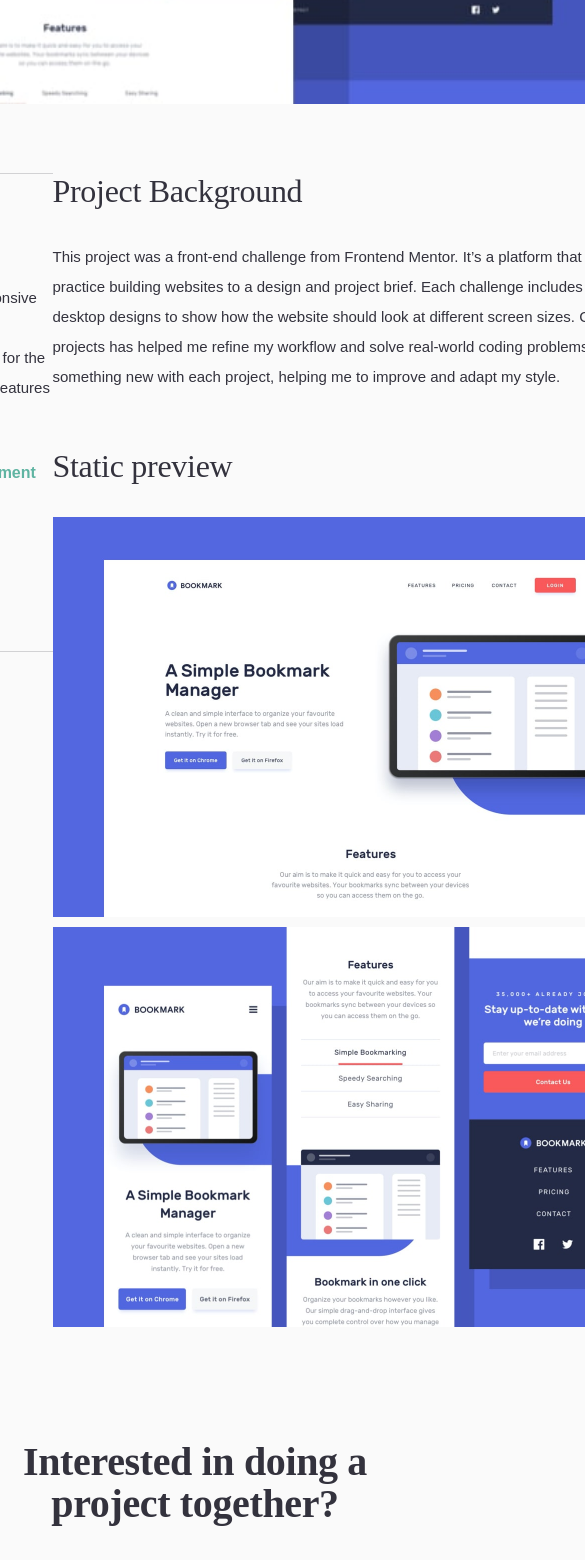
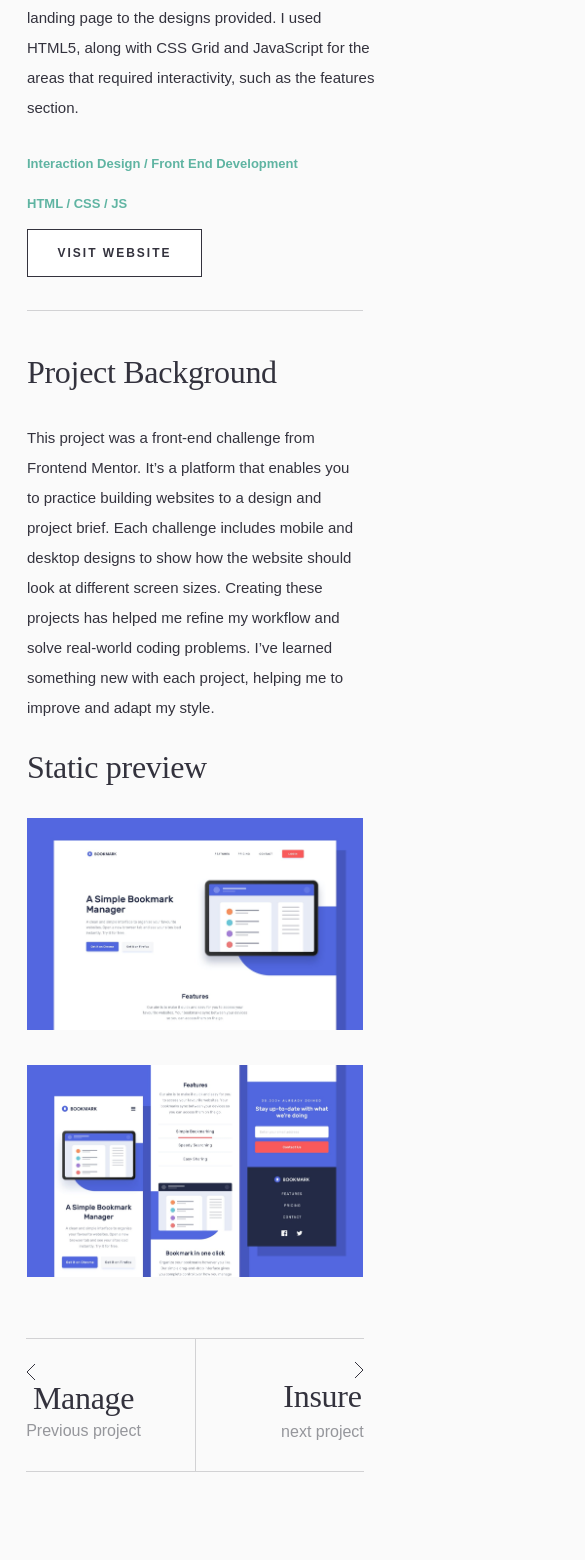
Before and after one commit to lukasviliams/portfolio, a Vue app: page /bookmark in a window 390 px wide. Shown: the part 432-1992 px from the top of the page, 585 px wide, since content can reach past the window. Built offline with nearby package versions, Linux system fonts and the light colour scheme.

Commit message:
responsive design for index page

```diff
--- a/public/index.html
+++ b/public/index.html
@@ -1,5 +1,5 @@
 <!DOCTYPE html>
-<html lang="">
+<html lang="en">
   <head>
     <meta charset="utf-8">
     <meta http-equiv="X-UA-Compatible" content="IE=edge">
--- a/src/App.vue
+++ b/src/App.vue
@@ -144,7 +144,7 @@ export default {
   justify-content: space-between;
   align-items: center;
 }
-#nav a {
+a {
   color: var(--grayish-dark-blue);
   text-decoration: none;
   font-size: 12px;
@@ -177,7 +177,7 @@ export default {
     margin: 2vh 8vw 0 8vw;
   }
   .links_container{
-    display: flex;
+    display: none;
     position: absolute;
     z-index: 100;
     top: 8vh;
@@ -191,7 +191,7 @@ export default {
     transition: all .5s ease-in-out;
     transform: translateX(1000px);
   }
-    #nav a {
+  a {
     color: #ffffff;
   }
   .hamburger_container{
@@ -207,6 +207,7 @@ export default {
 /* **********************Animation ****************************/
 .nav_animation{
   transform: translateX(0);
+  display: flex;
 }
 .isinvisible {
   display: none;
--- a/src/components/Footer-contact.vue
+++ b/src/components/Footer-contact.vue
@@ -55,7 +55,7 @@ export default {
 }
 .line{
     width: calc(100% - (38rem + 192px));
-    border-bottom: 1px solid var(--grayish-dark-blue);;
+    border-bottom: 1px solid rgba(51,50,61, .2);
 }
 .visible{
   opacity: 1;
--- a/src/components/Index-content.vue
+++ b/src/components/Index-content.vue
@@ -1,5 +1,6 @@
 <template>
   <div class="index_parrent">
+    <div class="index_container-wrapper">
       <div class="index_container-1">
         <div class="line" />
         <p class="font-h2">
@@ -20,6 +21,13 @@
         </button>
         <div class="line" />
       </div>
+      <div class="index_container-inner">
+        <p class="body_font-inner">
+          This project required me to build a fully responsive landing page to the designs provided.
+          I used HTML5, along with CSS Grid and JavaScript for the areas that required interactivity, such as the features section.
+        </p>
+      </div>
+    </div>
     <div class="index_container-2">
       <p class="font-h3">
         Project Background
@@ -37,8 +45,10 @@
       <div class="imgContainer">
         <picture>
           <source>
-          <source>
-          <source>
+          <source
+            media="(max-width:768px)"
+            srcset="../assets/images/detail/tablet/image-bookmark-preview-1@2x.jpg"
+          >
           <img
             class="imgContainer-img"
             src="../assets/images/detail/desktop/image-bookmark-preview-1@2x.jpg"
@@ -49,8 +59,10 @@
       <div class="imgContainer">
         <picture>
           <source>
-          <source>
-          <source>
+          <source
+            media="(max-width: 768px)"
+            srcset="../assets/images/detail/tablet/image-bookmark-preview-2@2x.jpg"
+          >
           <img
             class="imgContainer-img"
             src="../assets/images/detail/desktop/image-bookmark-preview-2@2x.jpg"
@@ -76,6 +88,9 @@ export default {
   justify-content: space-between;
   align-items: flex-start;
 }
+.index_container-wrapper{
+  display: flex;
+}
 .index_container-1{
     display: flex;
     flex-direction: column;
@@ -97,6 +112,17 @@ export default {
 .font-body2{
     text-align: left;
     margin-bottom: 3vh;
+}
+
+.body_font-inner {
+    font-family: 'Public Sans', sans-serif;
+    font-weight: 400;
+    font-size: 15px;
+    line-height: 30px;
+    letter-spacing: 0;
+
+    text-align: left;
+    display: none;
 }
 .index_container-1 > .font-body2 {
     height: 15rem;
@@ -129,4 +155,90 @@ export default {
   width: 100%;
   height: auto;
 }
+@media only screen and (max-width: 1250px) {
+  .index_parrent {
+    flex-direction: column;
+    align-items: center;
+  }
+
+  .index_container-1 > .font-body2 {
+    display: none;
+  }
+  .body_font-inner {
+    width: 34rem;
+    height: 15rem;
+    display: flex;
+    margin-top: 4vh;
+  }
+  .index_container-1 {
+    margin: 0;
+  }
+  .line {
+    display: none;
+  }
+  .index_container-wrapper {
+    width: 84%;
+    justify-content: space-evenly ;
+    border-top: 1px solid rgba(51,50,61, .2);
+    border-bottom: 1px solid rgba(51,50,61, .2);
+    margin-bottom: 5vh;
+  }
+  .font-body1 {
+    margin-bottom: 1rem;
+  }
+  .font-h2 {
+    margin-top: 4vh;
+    margin-bottom: 3vh;
+  }
+  .index_container-2 {
+    width: 84%;
+    margin: 0;
+    align-items: center;
+  }
+}
+@media only screen and (max-width: 850px) {
+  .index_container-wrapper {
+    justify-content: space-between;
+  }
+  .font-body1 {
+    font-size: 13px;
+  }
+  .index_container-2 {
+    align-items: flex-start;
+  }
+  .imgContainer-img {
+    margin-bottom: 3vh;
+  }
+}
+
+@media only screen and (max-width: 730px) {
+  .index_container-1 > .font-body2 {
+    display: block;
+  }
+  .body_font-inner {
+    display: none;
+  }
+  .index_container-1 {
+    width: 100%;
+    align-items: center;
+  }
+  .index_container-2 {
+    align-items: center;
+  }
+  .imgContainer {
+    width: 43rem;
+  }
+  .index_container-2 > .font-body2 {
+    height: fit-content;
+    width: 43rem;
+}
+}
+@media only screen and (max-width: 540px) {
+  .imgContainer, .index_container-2 > .font-body2  {
+    width: 100%;
+  }
+  .index_container-2, .index_container-1 {
+    align-items: flex-start;
+  }
+}
 </style>
--- a/src/components/Index-router.vue
+++ b/src/components/Index-router.vue
@@ -2,8 +2,8 @@
   <div class="index_router_parrent">
     <div class="index_router_container">
       <div class="left_container">
-        <div class="control_container">
         <svg
+          class="arrow_left"
           xmlns="http://www.w3.org/2000/svg"
           width="10"
           height="16"
@@ -12,18 +12,40 @@
           stroke="#33323D"
           d="M9 0L1 8l8 8"
         /></svg>
+        <div class="control_container-left">
           <router-link
+            class="font-h3"
             :to="{name: 'Manage'}"
           >
             Manage
+            <p class="font-body1">
+              Previous project
+            </p>
           </router-link>
-          <p>previous project</p>
         </div>
       </div>
       <div class="right_container">
-        <router-link :to="{name:'Insure'}">
+        <div class="control_container-right">
+          <router-link
+            class="font-h3"
+            :to="{name:'Insure'}"
+          >
             Insure
+            <p class="font-body1">
+              next project
+            </p>
           </router-link>
+        </div>
+        <svg
+          class="arrow_right"
+          xmlns="http://www.w3.org/2000/svg"
+          width="10"
+          height="16"
+        ><path
+          fill="none"
+          stroke="#33323D"
+          d="M1 0l8 8-8 8"
+        /></svg>
       </div>
     </div>
   </div>
@@ -36,9 +58,81 @@ export default {
 </script>
 
 <style scoped>
+.index_router_parren{
+    margin-top: 8vh;
+    margin-bottom: 8vh;
+}
 .index_router_container{
-    margin: 5vh 8vw 0 8vw;
+    margin: 5vh 8vw 15vh 8vw;
     display: flex;
     justify-content: space-between;
+    align-items: center;
+    height: 13.2rem;
+    border-top: 1px solid rgba(51,50,61, .2);
+    border-bottom: 1px solid rgba(51,50,61, .2);
+}
+.left_container{
+    display: flex;
+    justify-content: flex-start;
+    align-items: center;
+    width: 50%;
+    height: 100%;
+    border-right: 1px solid rgba(51,50,61, .2);
+}
+.right_container {
+    display: flex;
+    justify-content: flex-end;
+    align-items: center;
+    width: 50%;
+    height: 100%;
+}
+.font-h3 {
+  text-transform: none;
+}
+.control_container-left {
+    display: flex;
+    flex-direction: column;
+    align-items: flex-start;
+}
+.font-body1 {
+    text-transform: none;
+    color: rgba(50,51,61,.5);
+}
+.arrow_left {
+    margin-right: 3rem;
+}
+.arrow_right {
+    margin-left: 3rem;
+}
+@media only screen and (max-width: 800px) {
+  .index_router_container {
+    margin: 3vh 8vw 10vh 8vw;
+  }
+}
+@media only screen and (max-width: 540px) {
+  .right_container, .left_container {
+    flex-direction: column;
+    justify-content: center;
+  }
+  .right_container {
+    align-items: flex-end;
+  }
+  .left_container{
+    align-items: flex-start;
+  }
+  .arrow_left, .arrow_right {
+    margin: 0;
+  }
+  .arrow_right {
+    order: 0;
+  }
+  .control_container-right{
+    order: 1;
+  }
+}
+@media only screen and (max-width: 450px) {
+  .font-h3 {
+    color: var(--grayish-dark-blue);
+  }
 }
 </style>
--- a/src/components/Portfolio-index.vue
+++ b/src/components/Portfolio-index.vue
@@ -25,6 +25,7 @@
           <router-link
             :to="{name:'Manage'}"
             class="btn-secondary"
+            onmouseover="style.color = '#ffffff"
           >
             View project
           </router-link>
@@ -174,6 +175,9 @@ export default {
 </script>
 
 <style scoped>
+.index_parrent{
+  overflow: hidden;
+}
 .index_container {
     display: flex;
     justify-content: flex-start;
--- a/src/components/index-hero.vue
+++ b/src/components/index-hero.vue
@@ -48,4 +48,9 @@ export default {
     object-fit: fill;
     display: block;
   }
+  @media only screen and (max-width: 450px) {
+    .hero_parrent {
+      margin-top: 5vh;
+    }
+  }
 </style>
```
Lines whose indentation alone changed are shown as unchanged.
